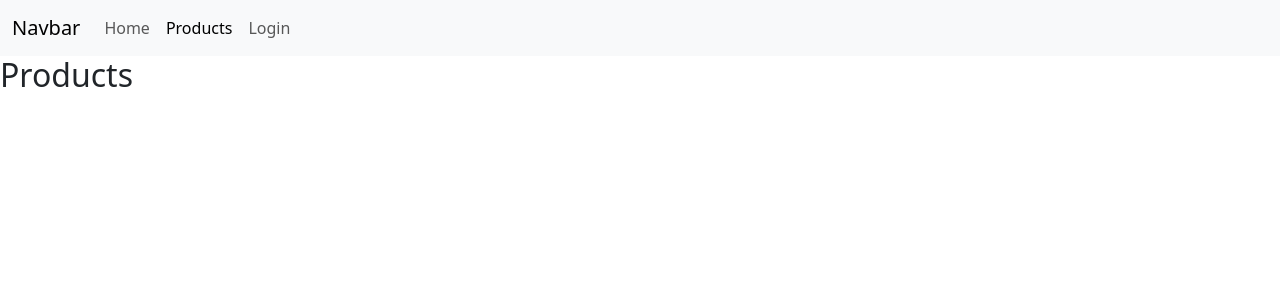
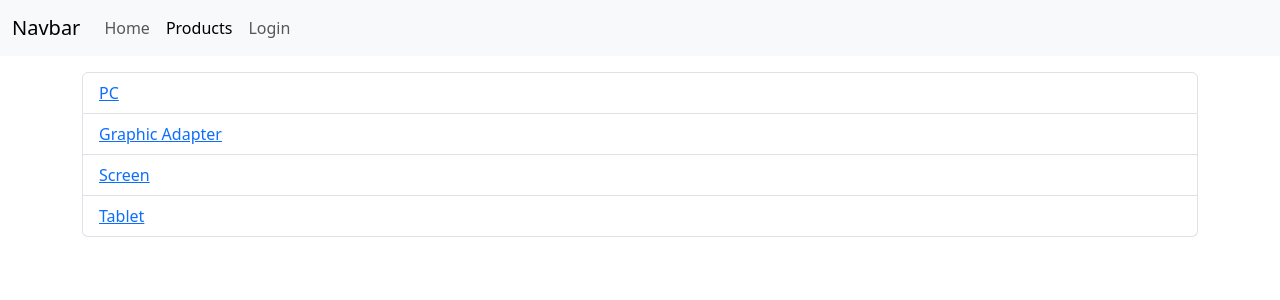
Before and after one commit to NadirSarsri/app-router, a React (Create React App) app: page /products in a window 1280 px wide. Shown: the top 300 px of the page. Built offline with nearby package versions, Linux system fonts and the light colour scheme.

Commit message:
parametered routes implemented

```diff
--- a/src/App.js
+++ b/src/App.js
@@ -5,16 +5,22 @@ import Home from "./pages/home";
 import Products from "./pages/products";
 import Login from "./pages/login";
 import Navbar from "./components/navbar";
+import NotFound from "./pages/notFoundPage";
+import ProductDetails from "./components/productDetails";
 
 function App() {
   return (
     <>
       <Navbar />
-      <Routes>
-        <Route path="/" element={<Home />} />
-        <Route path="products" element={<Products />} />
-        <Route path="login" element={<Login />} />
-      </Routes>
+      <main className="container pt-3">
+        <Routes>
+          <Route path="/" element={<Home />} />
+          <Route path="products" element={<Products />} />
+          <Route path="products/:id" element={<ProductDetails />} />
+          <Route path="login" element={<Login />} />
+          <Route path="*" element={<NotFound />} />
+        </Routes>
+      </main>
     </>
   );
 }
--- a/src/components/productDetails.jsx
+++ b/src/components/productDetails.jsx
@@ -1,7 +1,13 @@
 import { useParams } from "react-router-dom";
 
-export default function ProductDetails() {
-  const params = useParams();
+const ProductDetails = () => {
+  const { id } = useParams();
+  // console.log(params); //params est un objet
+  return (
+    <div>
+      <h2>Product #{id} Details</h2>
+    </div>
+  );
+};
 
-  return <h2>Details du produit #{params.id}</h2>;
-}
+export default ProductDetails;
--- /dev/null
+++ b/src/pages/notFoundPage.jsx
@@ -0,0 +1,4 @@
+const NotFound = () => {
+  return <h2>Sorry! Not Found Page</h2>;
+};
+export default NotFound;
--- a/src/pages/products.jsx
+++ b/src/pages/products.jsx
@@ -1,3 +1,19 @@
+import { Link, Outlet } from "react-router-dom";
+const products = [
+  { id: 1, name: "PC" },
+  { id: 2, name: "Graphic Adapter" },
+  { id: 3, name: "Screen" },
+  { id: 4, name: "Tablet" },
+];
 export default function Products() {
-  return <h2>Products</h2>;
+  return (
+    <ul className="list-group">
+      {/* <Outlet /> */}
+      {products.map((product) => (
+        <li className="list-group-item" key={product.id}>
+          <Link to={`${product.id}`}>{product.name}</Link>
+        </li>
+      ))}
+    </ul>
+  );
 }
```
